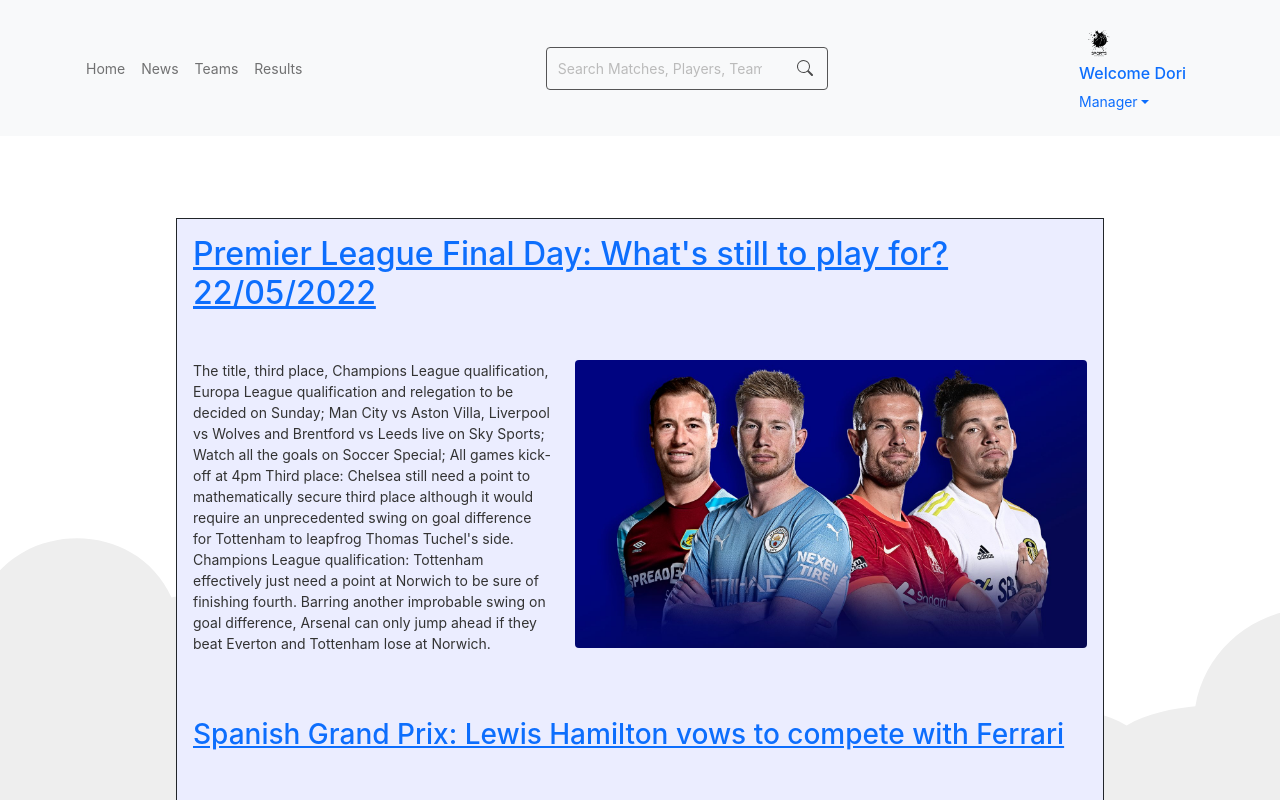
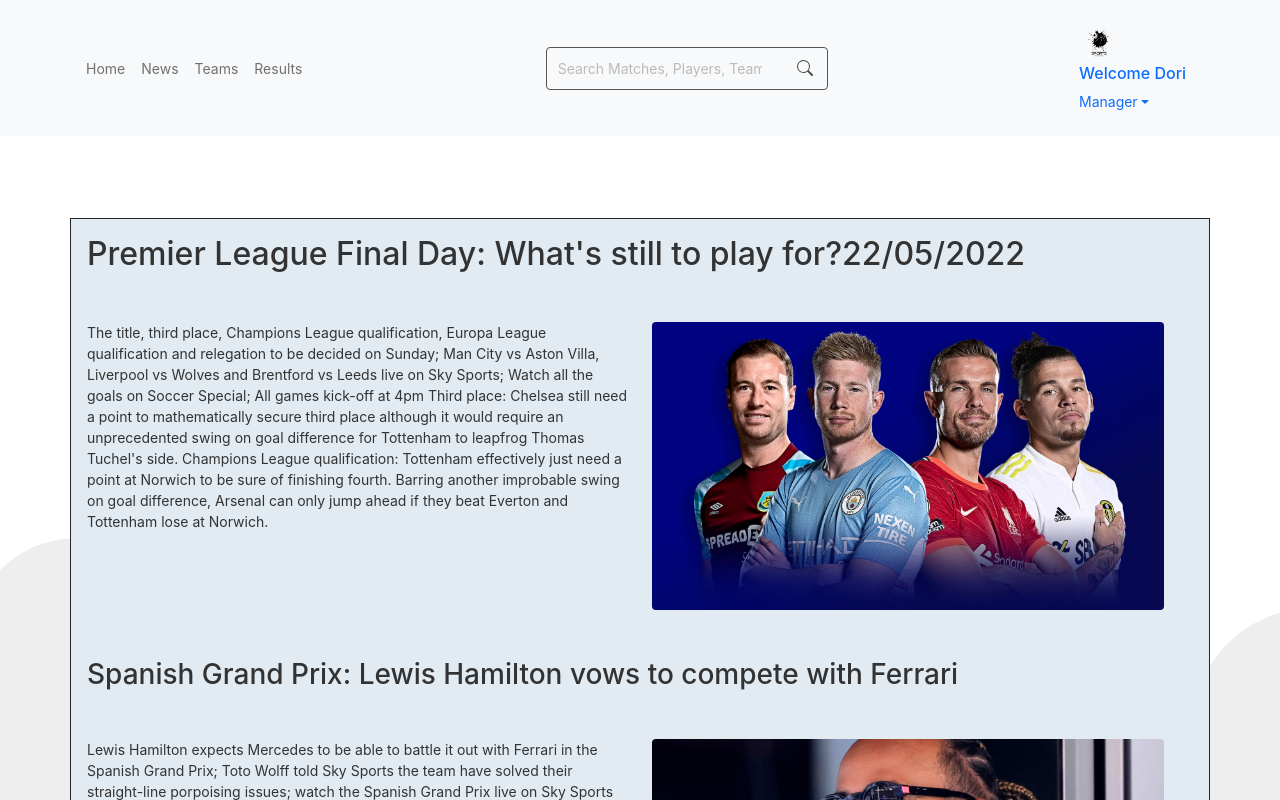
Before and after one commit to drhcode/sportApp, an Angular app: page /news in a window 1280 px wide. Shown: the top 800 px of the page. Built offline with nearby package versions, Linux system fonts and the light colour scheme.

Commit message:
Removed the content max width from 960 px and made it a comment.

```diff
--- a/src/app/app.component.scss
+++ b/src/app/app.component.scss
@@ -64,7 +64,7 @@
   display: flex;
   margin: 82px auto 32px;
   padding: 0 16px;
-  max-width: 960px;
+  // max-width: 960px;
   flex-direction: column;
   align-items: center;
 }
--- a/src/app/section/news/news.component.scss
+++ b/src/app/section/news/news.component.scss
@@ -1,7 +1,13 @@
-.container {
-    background-color: #ebedff;
+.container{
+    background-color: #E2EBF2;
 }
 
 body {
     width: 100%;
+    border-radius: 5%;
 }
+
+a {
+    text-decoration: none;
+    color: #333333;
+}
```
